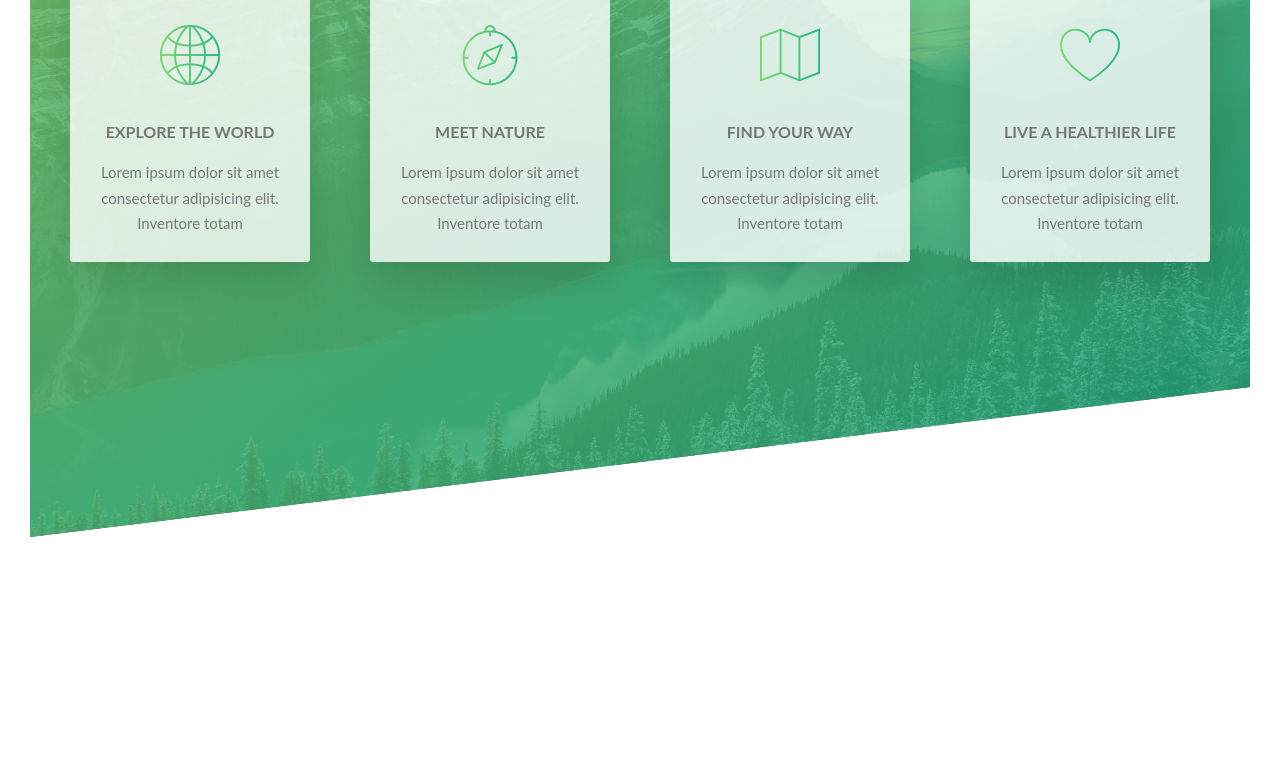
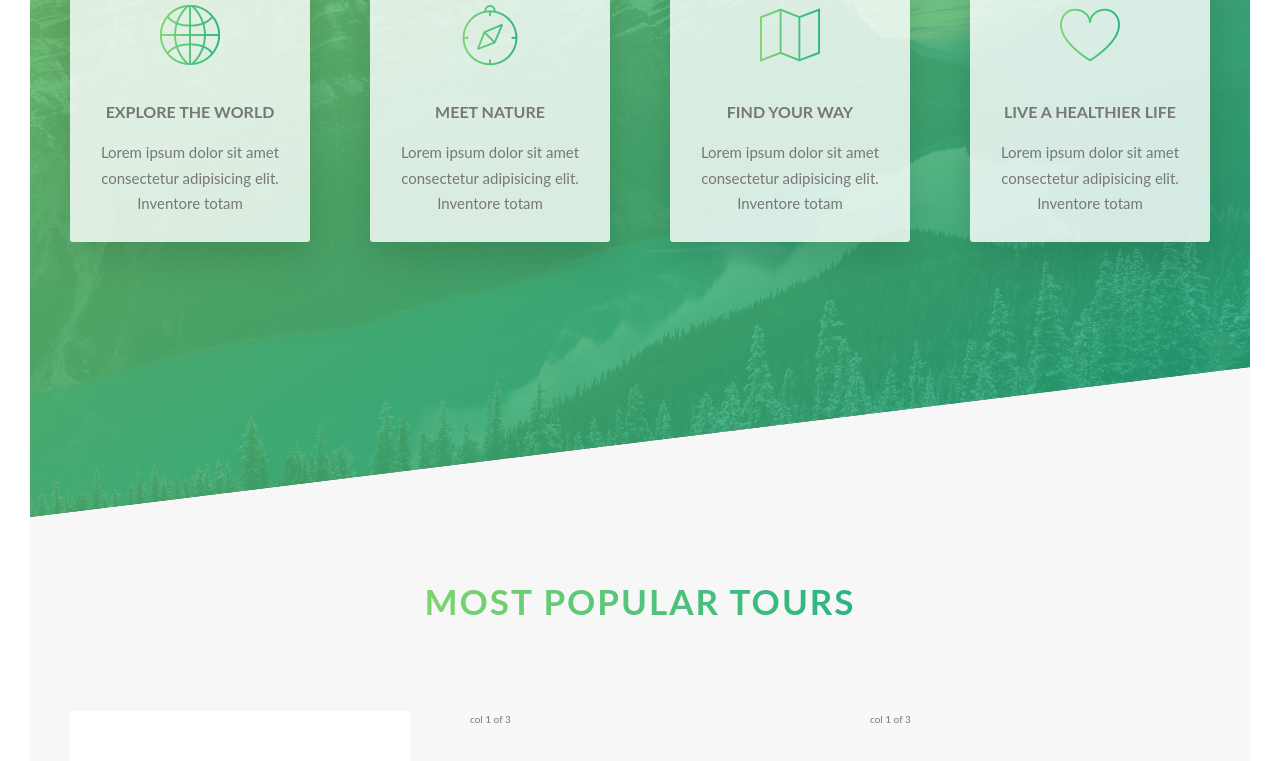
Before and after one commit to iguana-3d/css-advanced, a Next.js app: page / in a window 1280 px wide. Shown: the part 1725-2486 px from the top of the page. Before the commit the page ends 2262 px from the top, so only its background shows below. Built offline with nearby package versions, Linux system fonts and the light colour scheme.

Commit message:
card effect

```diff
--- a/src/pages/header.js
+++ b/src/pages/header.js
@@ -97,6 +97,31 @@
                         </div>
                     </div>
                 </section>
+                <section className="section-tours">
+                    <div className="u-center-text u-margin-bottom-big">
+                        <h2 className="heading-secondary">
+                            Most popular tours
+                        </h2>
+                    </div>
+                    <div className="row">
+                        <div className="col-1-of-3">
+                            <div className="card">
+                                <div className="card__side card__side--front">
+                                    Front
+                                </div>
+                                <div className="card__side card__side--back card__side--back-1">
+                                    Back
+                                </div>
+                            </div>
+                        </div>
+                        <div className="col-1-of-3">
+                            col 1 of 3
+                        </div>
+                        <div className="col-1-of-3">
+                            col 1 of 3
+                        </div>
+                    </div>
+                </section>
             </main>
 
             {/* <section className="grid-test">
--- a/styles/sass/abstracts/_variables.scss
+++ b/styles/sass/abstracts/_variables.scss
@@ -2,6 +2,12 @@
 $color-primary: #55C57A;
 $color-primary-light: #7ED56F;
 $color-primary-dark: #28B485;
+
+$color-secondary-light: #ffb900;
+$color-secondary-dark: #ff7730;
+
+$color-tertiary-light: #2998ff;
+$color-tertiary-dark: #5643fa;
 
 $color-grey-liht-1: #f7f7f7;
 
--- /dev/null
+++ b/styles/sass/components/_card.scss
@@ -0,0 +1,37 @@
+.card {
+    perspective: 150rem; //Study about
+    position: relative;
+    height: 50rem;
+
+    &__side {
+        height: 50rem;
+        transition: all .8s ease;
+        font-size: 2rem;
+        color: #FFF;
+        position: absolute;
+        top: 0;
+        left: 0;
+        width: 100%;
+        backface-visibility: hidden; //study about
+
+        &--front {
+            background-color: $color-white;
+        }
+
+        &--back {
+            transform: rotateY(180deg);
+
+            &-1 {
+                background-image: linear-gradient(to right bottom, $color-secondary-light, $color-secondary-dark);
+            }
+        }
+    }
+
+    &:hover &__side--front {
+        transform: rotateY(180deg);
+    }
+
+    &:hover &__side--back {
+        transform: rotateY(0);
+    }
+}
--- a/styles/sass/layout/_header.scss
+++ b/styles/sass/layout/_header.scss
@@ -16,6 +16,7 @@
             height: 3.5rem;
         }
     }
+
     .header__text-box {
         position: absolute;
         top: 40%;
--- a/styles/sass/main.scss
+++ b/styles/sass/main.scss
@@ -8,6 +8,7 @@
 @import './base/utilities';
 
 @import './components/button';
+@import './components/card';
 @import './components/composition';
 @import './components/feature-box';
 
--- a/styles/sass/pages/_home.scss
+++ b/styles/sass/pages/_home.scss
@@ -12,8 +12,14 @@
         url('/static/images/nat-4.jpg');
     background-size: cover;
     transform: skewY(-7deg);
-    margin-top: -10rem;
+    margin-top: -12rem;
     & > * {
         transform: skewY(7deg);
     }
 }
+
+.section-tours {
+    background-color: $color-grey-liht-1;
+    padding: 25rem 0 50rem 0;
+    margin-top: -12rem;
+}
```
